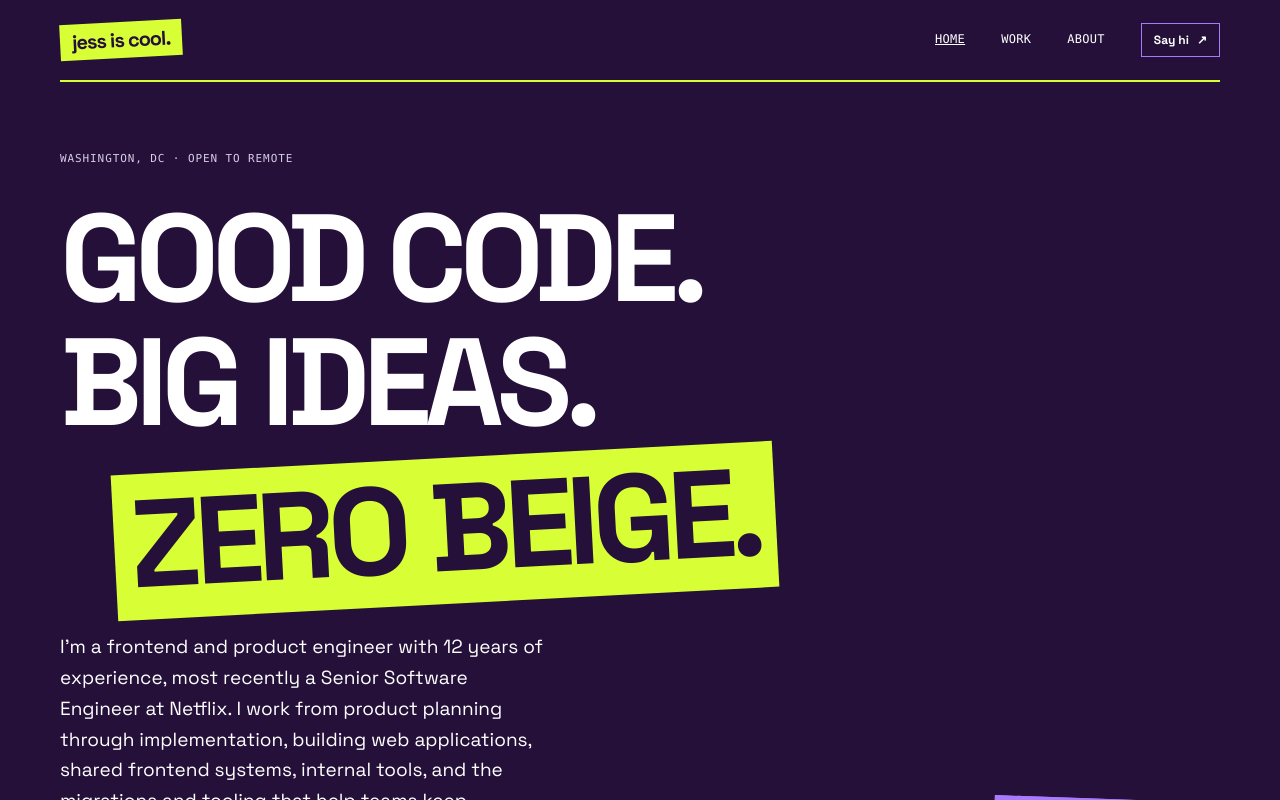
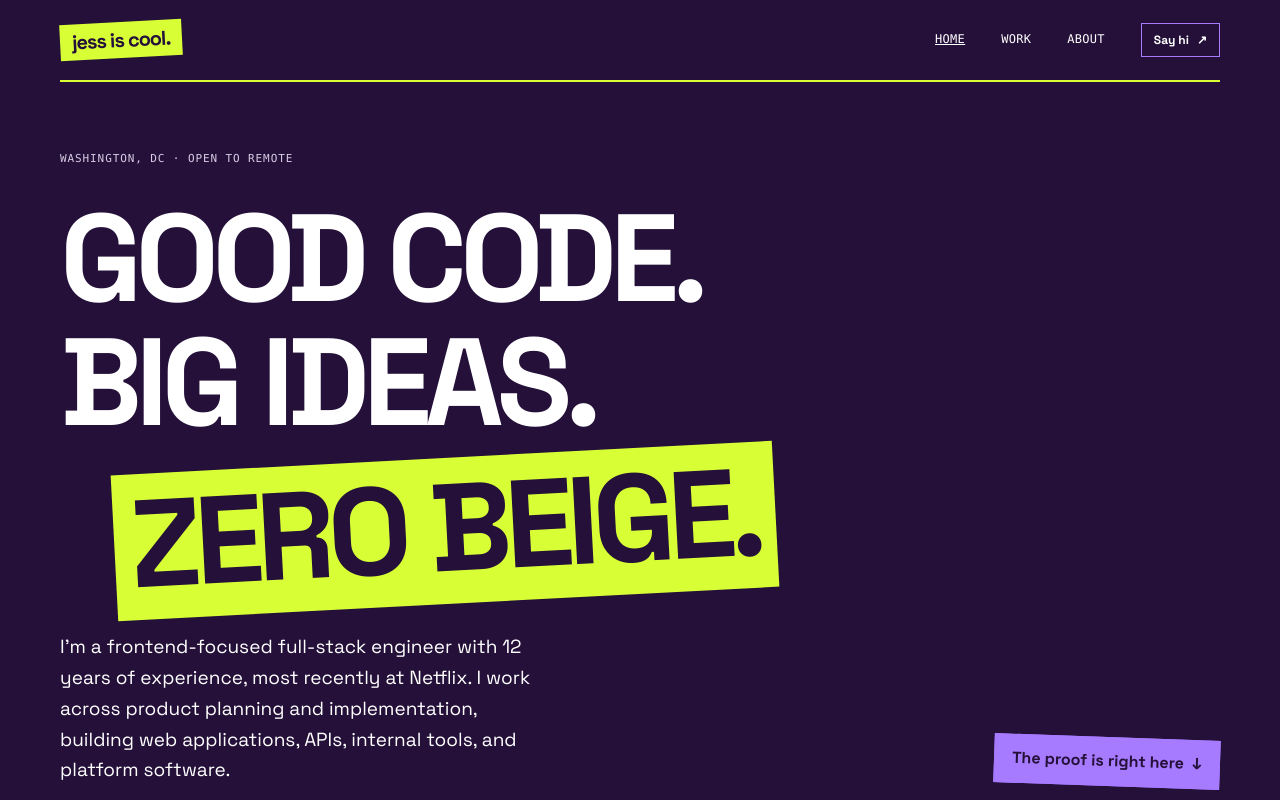
Before and after one commit to jessicarobins/portfolio, a Vue app: page / in a window 1280 px wide. Shown: the top 800 px of the page. Built offline with nearby package versions, Linux system fonts and the light colour scheme.

Commit message:
Restore existing homepage introduction

```diff
--- a/src/views/HomeView.vue
+++ b/src/views/HomeView.vue
@@ -36,10 +36,9 @@ const yearsExperience = new Date().getFullYear() - careerStartYear
         color-variant="primary"
         class="mt-0 max-w-[30.625rem] text-body-large leading-relaxed tablet:text-body-large-tablet"
       >
-        I’m a frontend and product engineer with {{ yearsExperience }} years of experience, most
-        recently a Senior Software Engineer at Netflix. I work from product planning through
-        implementation, building web applications, shared frontend systems, internal tools, and the
-        migrations and tooling that help teams keep shipping.
+        I’m a frontend-focused full-stack engineer with {{ yearsExperience }} years of experience,
+        most recently at Netflix. I work across product planning and implementation, building web
+        applications, APIs, internal tools, and platform software.
       </Text>
       <Button to="/work" variant="secondary"
         >The proof is right here <span aria-hidden="true">↓</span></Button
```
